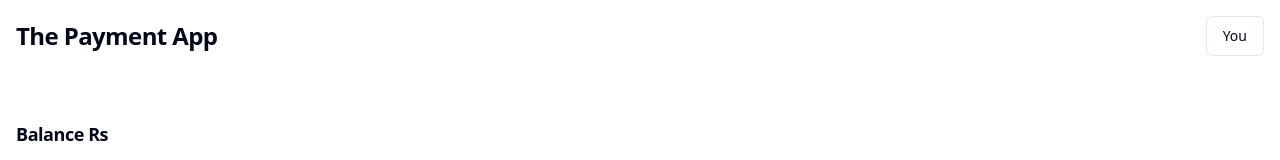
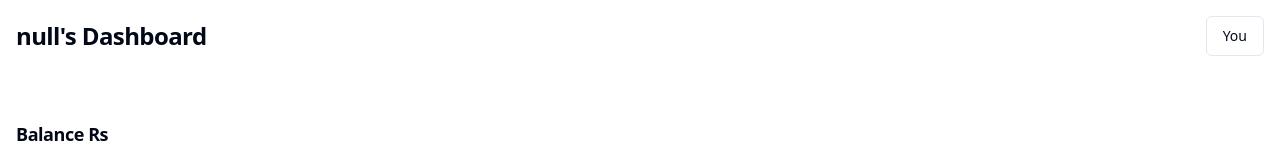
Before and after one commit to AnindoChoudhury/Paytm, a React (Vite) app in the folder frontend/: page /dashboard in a window 1280 px wide. Shown: the top 160 px of the page. Built offline with nearby package versions, Linux system fonts and the light colour scheme; no server answers.

Commit message:
Personalization

```diff
--- a/frontend/src/pages/Dashboard.jsx
+++ b/frontend/src/pages/Dashboard.jsx
@@ -75,7 +75,7 @@ export default function Dashboard() {
 
       <div className="flex justify-between items-center">
         <h3 className="scroll-m-20 text-2xl font-semibold tracking-tight">
-           The Payment App
+          {`${localStorage.getItem("username")}'s Dashboard`}
         </h3>
 
         <Popover>
--- a/frontend/src/pages/Send.jsx
+++ b/frontend/src/pages/Send.jsx
@@ -1,4 +1,3 @@
-import * as React from "react";
 
 import { Button } from "@/components/ui/button";
 import {
```
Also changed, not shown: 1 other file (tests, documents, lock files or other folders).
